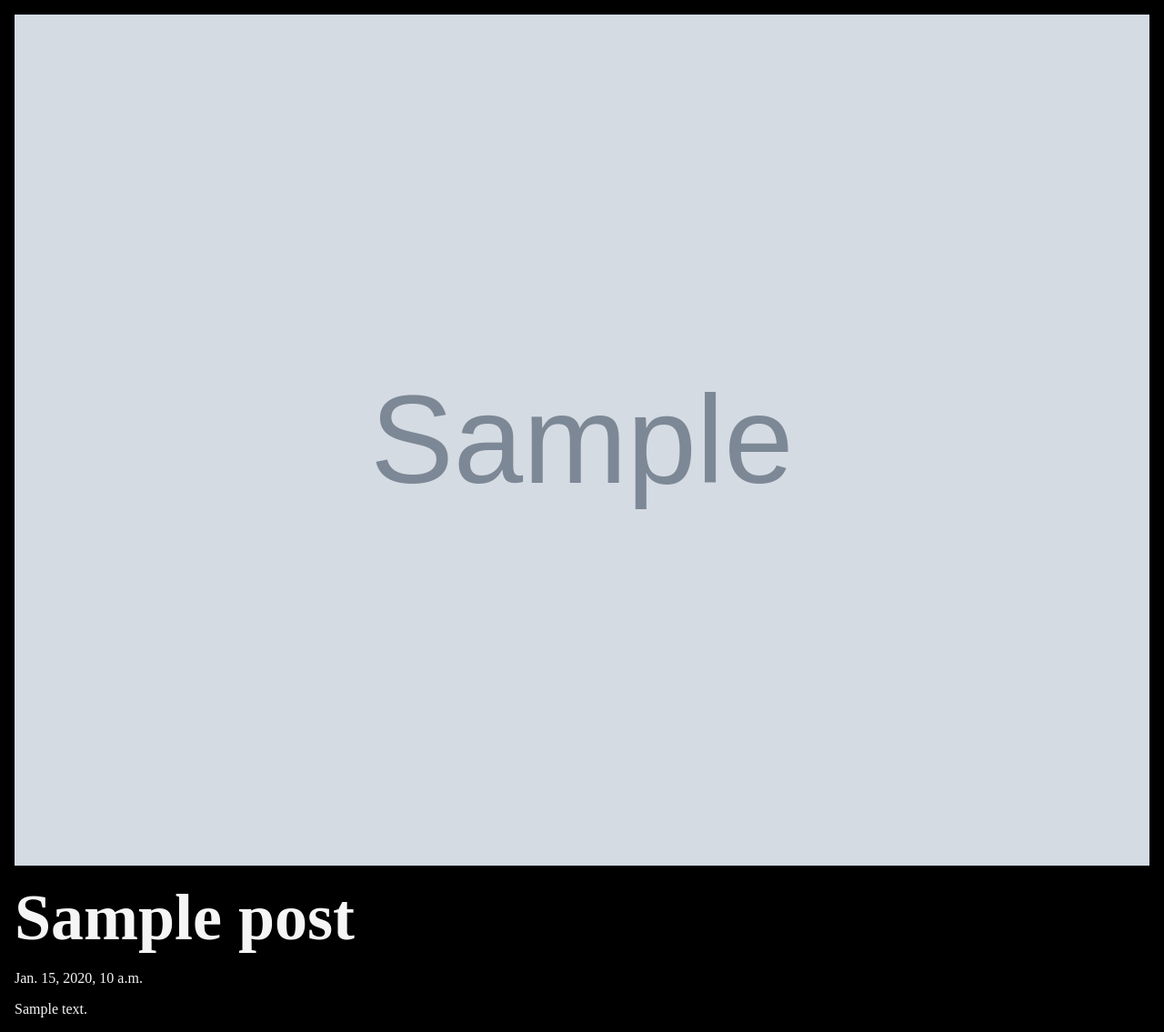
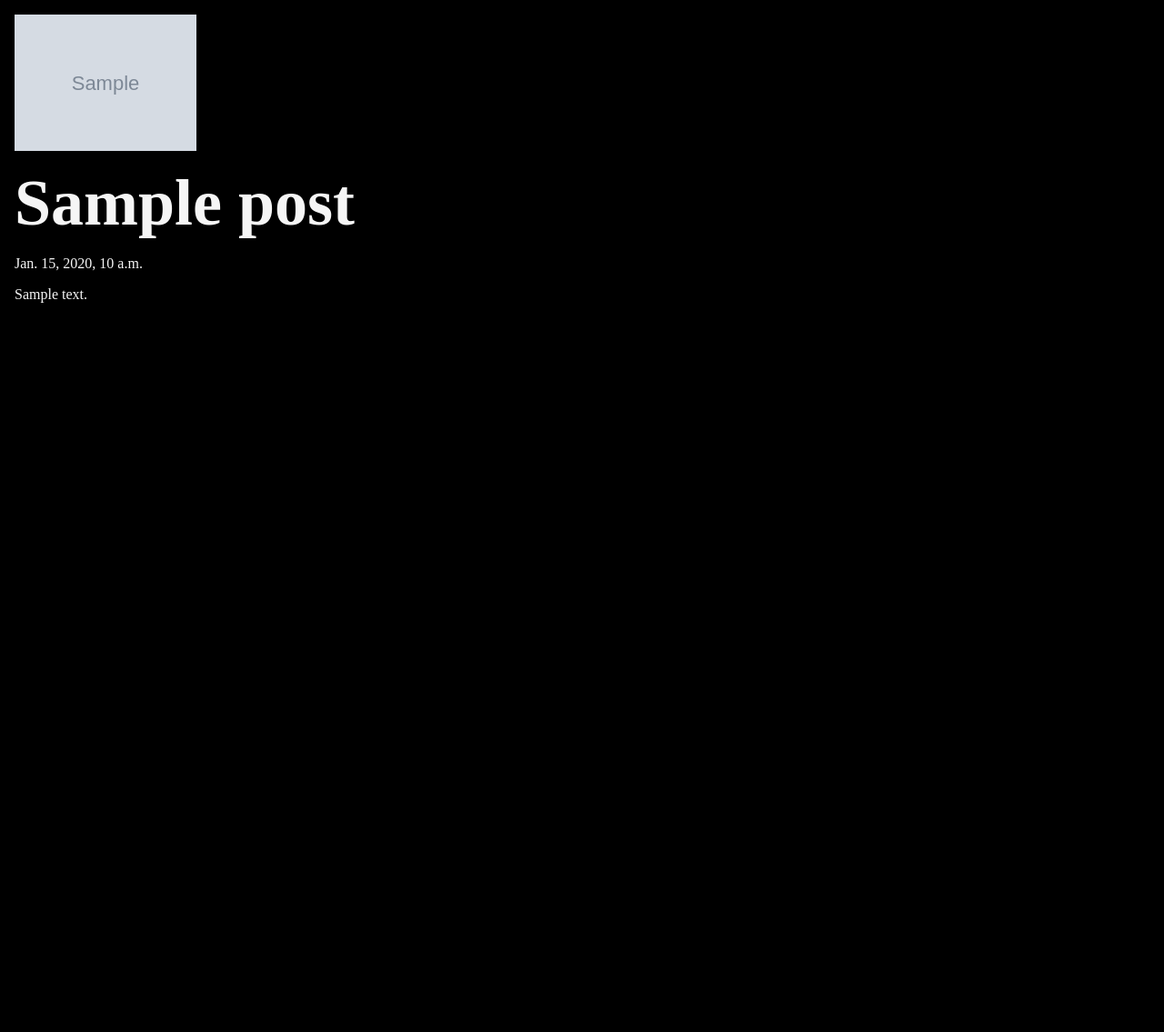
Before and after one commit to R-Villar/Django-posts, a Django app: a page that uses myproject/templates/layout.html in a window 1280 px wide. Shown: the part 79-1214 px from the top of the page at 91% size. After the commit the page ends 412 px from the top, so only its background shows below. Run offline with Django 5.2, Linux system fonts and the light colour scheme; tables that the repository leaves empty hold one stand-in row (values such as "Sample post"); grey boxes marked "Sample" are stand-in pictures.

Commit message:
updated css for images.

```diff
--- a/myproject/static/css/style.css
+++ b/myproject/static/css/style.css
@@ -44,3 +44,9 @@ a {
 a:hover {
 	opacity: 0.85;
 }
+
+.banner {
+	display: block;
+	width: 100%;
+	max-width: 200px;
+}
```
